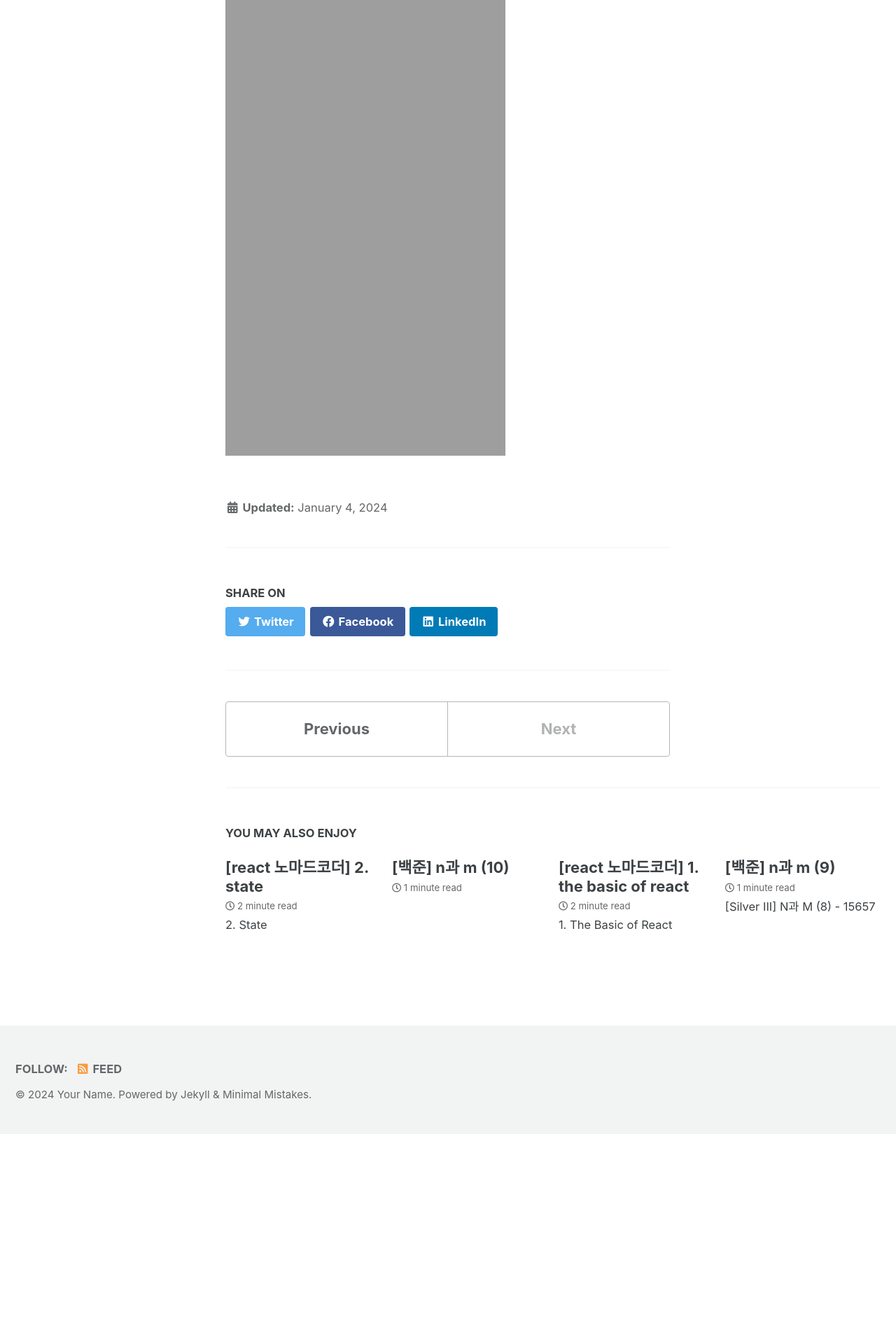
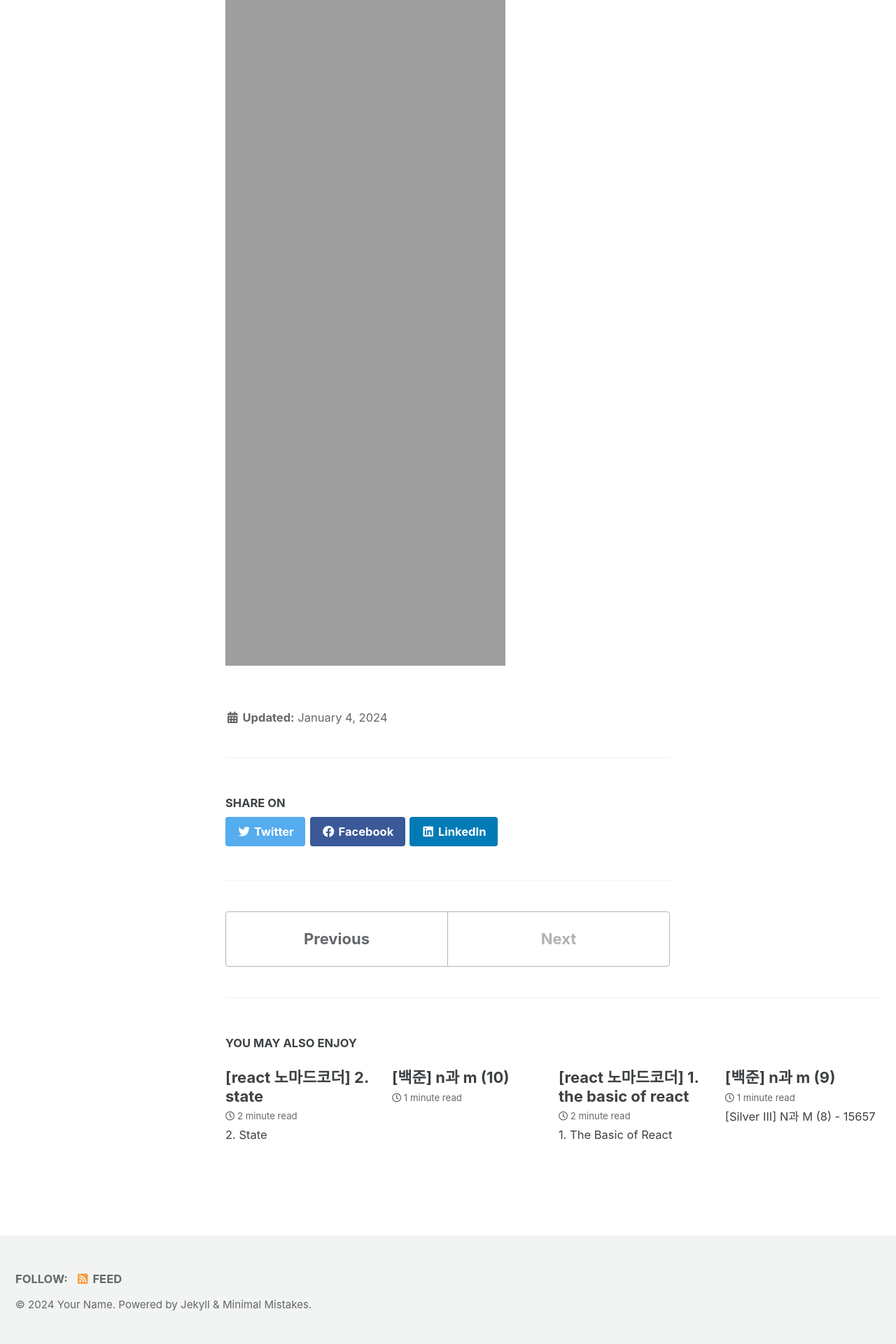
Before and after one commit to forwarder1121/forwarder1121.github.io_old, a Jekyll site: the page built from _posts/스터디/노마드코더_리액트/2024-01-04-[React 노마드코더] 3. 실습 - 단위 변환기.md, in a window 1280 px wide. Shown: the part 3666-5586 px from the top of the page at 70% size. Built offline with Jekyll 4.4.1, drawn with Linux system fonts in a browser that asks for light colours; cached includes are drawn as plain includes; comment, search, counter and statistics services are not loaded; before the commit the page ends 5286 px from its top, so only the background shows below that.

Commit message:
Update 2024-01-04-[React 노마드코더] 3. 실습 - 단위 변환기.md

```diff
--- a/_posts/스터디/노마드코더_리액트/2024-01-04-[React 노마드코더] 3. 실습 - 단위 변환기.md
+++ b/_posts/스터디/노마드코더_리액트/2024-01-04-[React 노마드코더] 3. 실습 - 단위 변환기.md
@@ -115,3 +115,4 @@
 ![img](../../_images/2024-01-03-[React 노마드코더] 3. 실습 - 단위 변환기/image-20240105155411564.png)
 ![img](../../../_images/2024-01-03-[React 노마드코더] 3. 실습 - 단위 변환기/image-20240105155411564.png)
 ![img](/../../_images/2024-01-03-[React 노마드코더] 3. 실습 - 단위 변환기/image-20240105155411564.png)
+  ![이미지 설명](./_images/2024-01-03-[React 노마드코더] 3. 실습 - 단위 변환기/image-20240105155411564.png)
```
